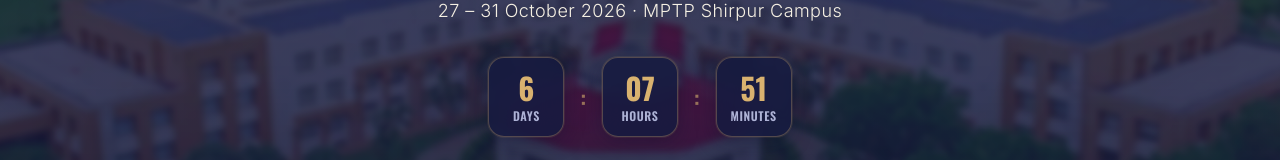
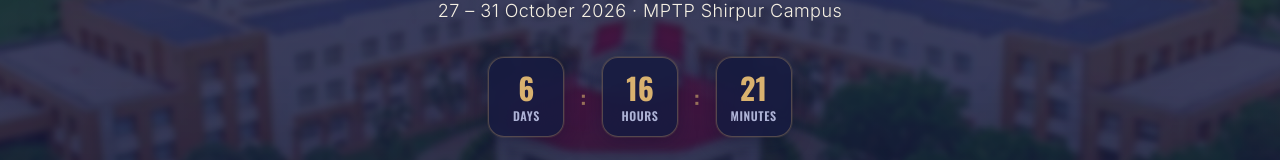
Before and after one commit to M270706/nmims-sports-championship, a Next.js app: page / in a window 1280 px wide. Shown: the part 532-692 px from the top of the page. Built offline with nearby package versions, Linux system fonts and the light colour scheme; no server answers.

Commit message:
Change opening ceremony time to 17:30 IST

```diff
--- a/src/app/page.tsx
+++ b/src/app/page.tsx
@@ -25,7 +25,7 @@ export default function StartingEntryPage() {
   const mounted = useSyncExternalStore(emptySubscribe, () => true, () => false);
 
   useEffect(() => {
-    const targetDate = new Date("2026-10-27T09:00:00+05:30").getTime();
+    const targetDate = new Date("2026-10-27T17:30:00+05:30").getTime();
 
     const updateCountdown = () => {
       const now = new Date().getTime();
--- a/src/components/ui/CountdownTimer.tsx
+++ b/src/components/ui/CountdownTimer.tsx
@@ -19,7 +19,7 @@ export default function CountdownTimer() {
   });
 
   useEffect(() => {
-    const tournamentStart = new Date("2026-10-27T09:00:00+05:30").getTime();
+    const tournamentStart = new Date("2026-10-27T17:30:00+05:30").getTime();
     const tournamentEnd = new Date("2026-10-31T20:00:00+05:30").getTime();
 
     const updateTimer = () => {
@@ -131,7 +131,7 @@ export default function CountdownTimer() {
           <div className="flex items-center gap-2 text-gold">
             <Clock className="w-5 h-5 text-gold-light" />
             <span className="text-xs md:text-sm font-semibold uppercase tracking-wider">
-              Countdown to Opening Ceremony · 27 Oct, 09:00 IST
+              Countdown to Opening Ceremony · 27 Oct, 17:30 IST
             </span>
           </div>
 
--- a/src/config/tournament.ts
+++ b/src/config/tournament.ts
@@ -25,7 +25,7 @@ export const TOURNAMENT_CONFIG = {
   pwaShortName: "NMIMS Sports 26-27",
   dates: "27th – 31st October 2026",
   dateRange: {
-    start: "2026-10-27T09:00:00+05:30",
+    start: "2026-10-27T17:30:00+05:30",
     end: "2026-10-31T20:00:00+05:30",
     reporting: "2026-10-27T12:00:00+17:30",
   },
```
